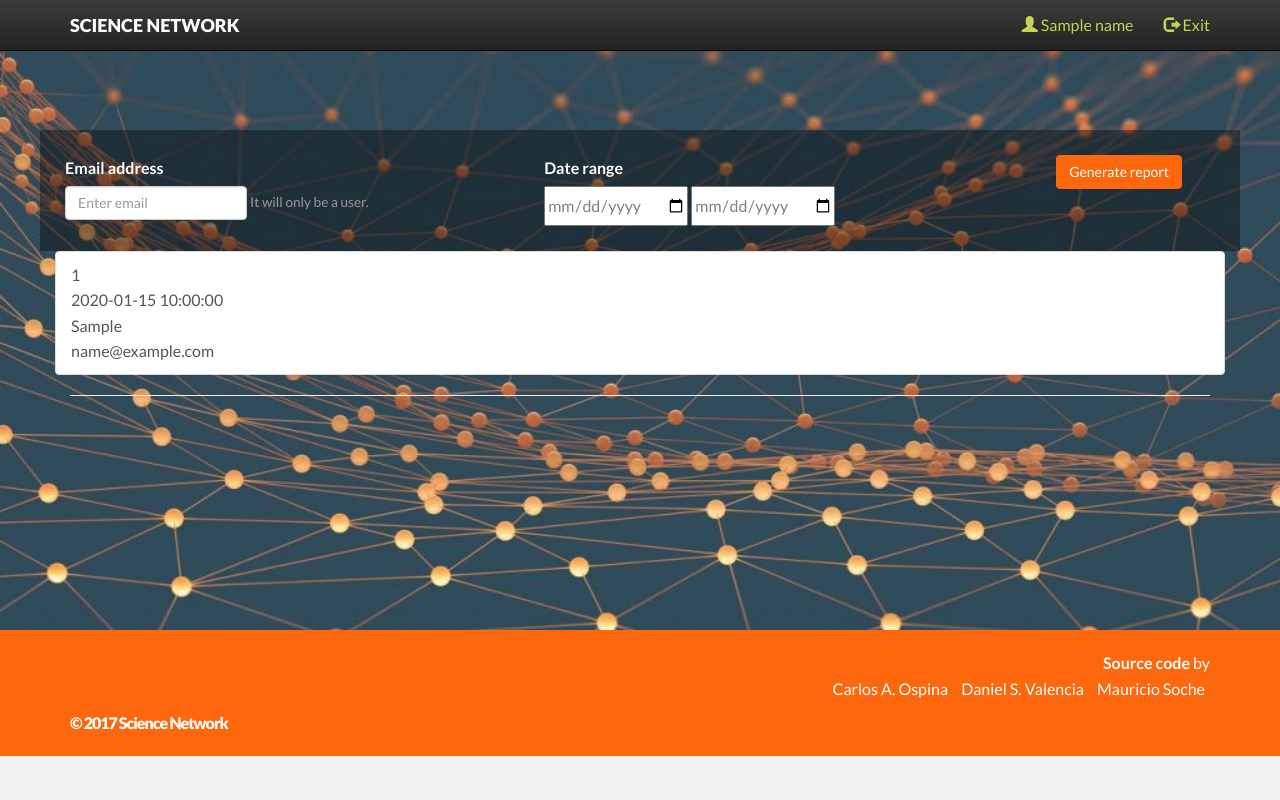
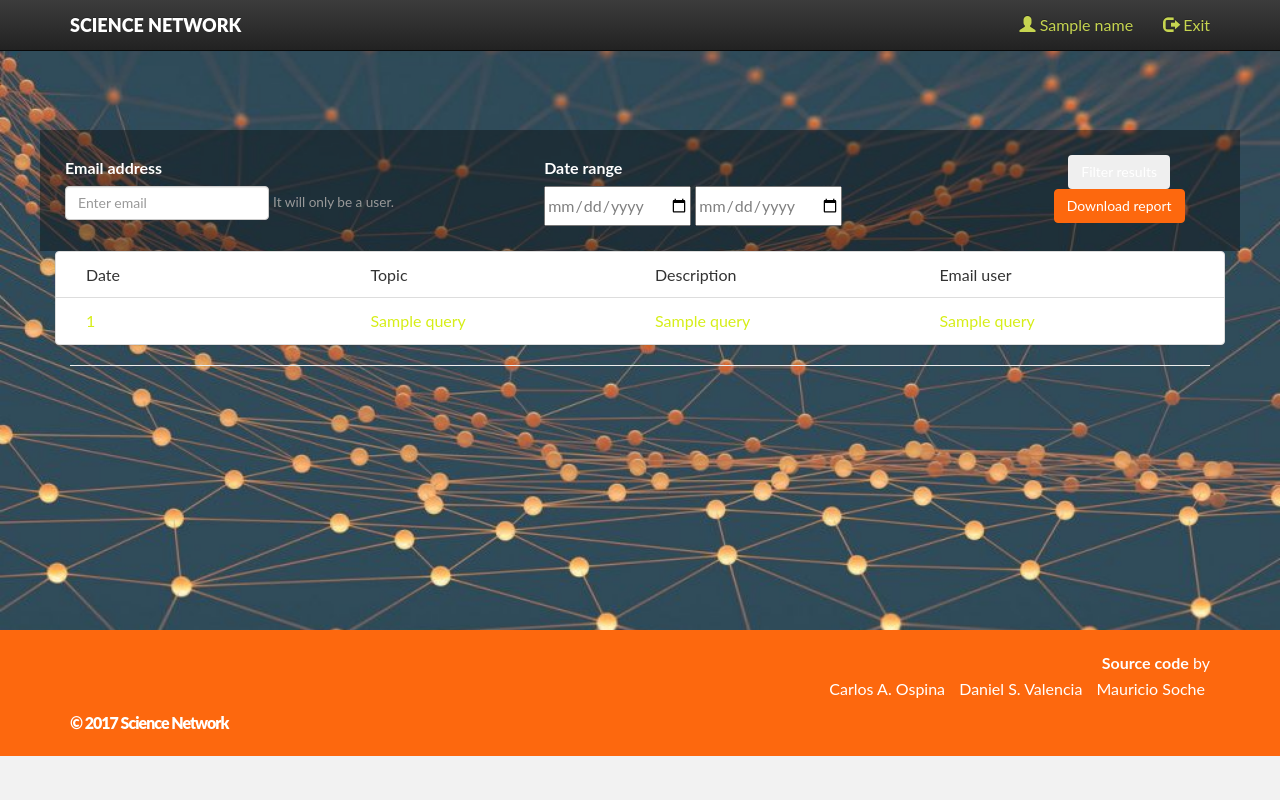
Before and after one commit to caospinac/se-project, a Python web app: template project/templates/report.html in a window 1280 px wide. Run offline with Jinja, Linux system fonts and the light colour scheme; the template is opened without the code that fills it: most values are stand-ins (such as "Sample title", 1, 10 or a date in 2020).

Commit message:
Reporting

```diff
--- a/project/models/query.py
+++ b/project/models/query.py
@@ -6,7 +6,7 @@ from .base import SciNet
 
 
 class Query(SciNet.Entity):
-    queId = PrimaryKey(int, auto=True)
+    queId = PrimaryKey(str, 32)
     queDate = Required(datetime, sql_default='CURRENT_TIMESTAMP')
     queTopic = Required(str)
     queDescription = Optional(str)
--- a/project/static/assets/css/style.css
+++ b/project/static/assets/css/style.css
@@ -1,17 +1,7 @@
-/*
-    Theme Name: Siimple
-    Theme URL: https://bootstrapmade.com/free-bootstrap-landing-page/
-    Author: BootstrapMade
-    Author URL: https://bootstrapmade.com
-*/
-/* ==== Google font ==== */
-@import url('https://fonts.googleapis.com/css?family=Lato:400,300,700,900');
-
 body {
   background-color: #f2f2f2;
     font-family: 'Lato', sans-serif;
     font-size: 16px;
-    color: #fff;
     line-height: 1.6em;
     -webkit-font-smoothing: antialiased;
     -webkit-overflow-scrolling: touch;
@@ -20,7 +10,11 @@ body {
 .form-content {
   background-color: rgba(0, 0, 0, 0.37);
   padding: 25px;
-  color:  #fff;
+  color: #fff;
+}
+
+a.list-group {
+  color: #444;
 }
 
 
--- a/project/templates/base.html
+++ b/project/templates/base.html
@@ -38,7 +38,7 @@
             <span class="icon-bar"></span>
             <span class="icon-bar"></span>
           </button>
-          <a class="navbar-brand" href="/">Science <span>network</span></a>
+          <a class="navbar-brand" href="index">Science <span>network</span></a>
         </div>
         <div class="navbar-collapse collapse">
           <ul class="nav navbar-nav navbar-right">
--- a/project/templates/report.html
+++ b/project/templates/report.html
@@ -32,7 +32,10 @@
           </fieldset>
           <fieldset class="col-md-2 form-group text-center">
             <div class="row">
-              <button type="submit" class="btn btn-theme">Generate report</button>
+              <button type="submit" class="btn">Filter results</button>
+            </div>
+            <div class="row">
+              <a href="#" class="btn btn-theme">Download report</a>
             </div>
           </fieldset>
         </form>
@@ -42,13 +45,19 @@
 
 {% if queries %}
 <div class="list-group">
+  <div class="row list-group-item list-group-item-action">
+      <div class="col-md-3">Date</div>
+      <div class="col-md-3">Topic</div>
+      <div class="col-md-3">Description</div>
+      <div class="col-md-3">Email user</div>
+  </div>
   {% for query in queries %}
-  <div class="row">
-    <a href="/report/{{ query.id }}" class="list-group-item list-group-item-action">
-      <div class="col-md-auto">{{ query.useId }}</div>
-      <div class="col-md-auto">{{ query.queDate }}</div>
-      <div class="col-md-auto">{{ query.queTopic }}</div>
-      <div class="col-md-auto">{{ query.user.usuEmail }}</div>
+  <div class="row list-group-item list-group-item-action">
+    <a href="/report/{{ query[0] }}" target="_blank">
+      <div class="col-md-3">{{ query[0] }}</div>
+      <div class="col-md-3">{{ query[1] }}</div>
+      <div class="col-md-3">{{ query[2] }}</div>
+      <div class="col-md-3">{{ query[3] }}</div>
     </a>
   </div>
   {% endfor %}
```
Also changed, not shown: project/app.py (+45 -42 lines), project/records.py (+9 -0 lines), project/templates/home.html (+4 -4 lines).
